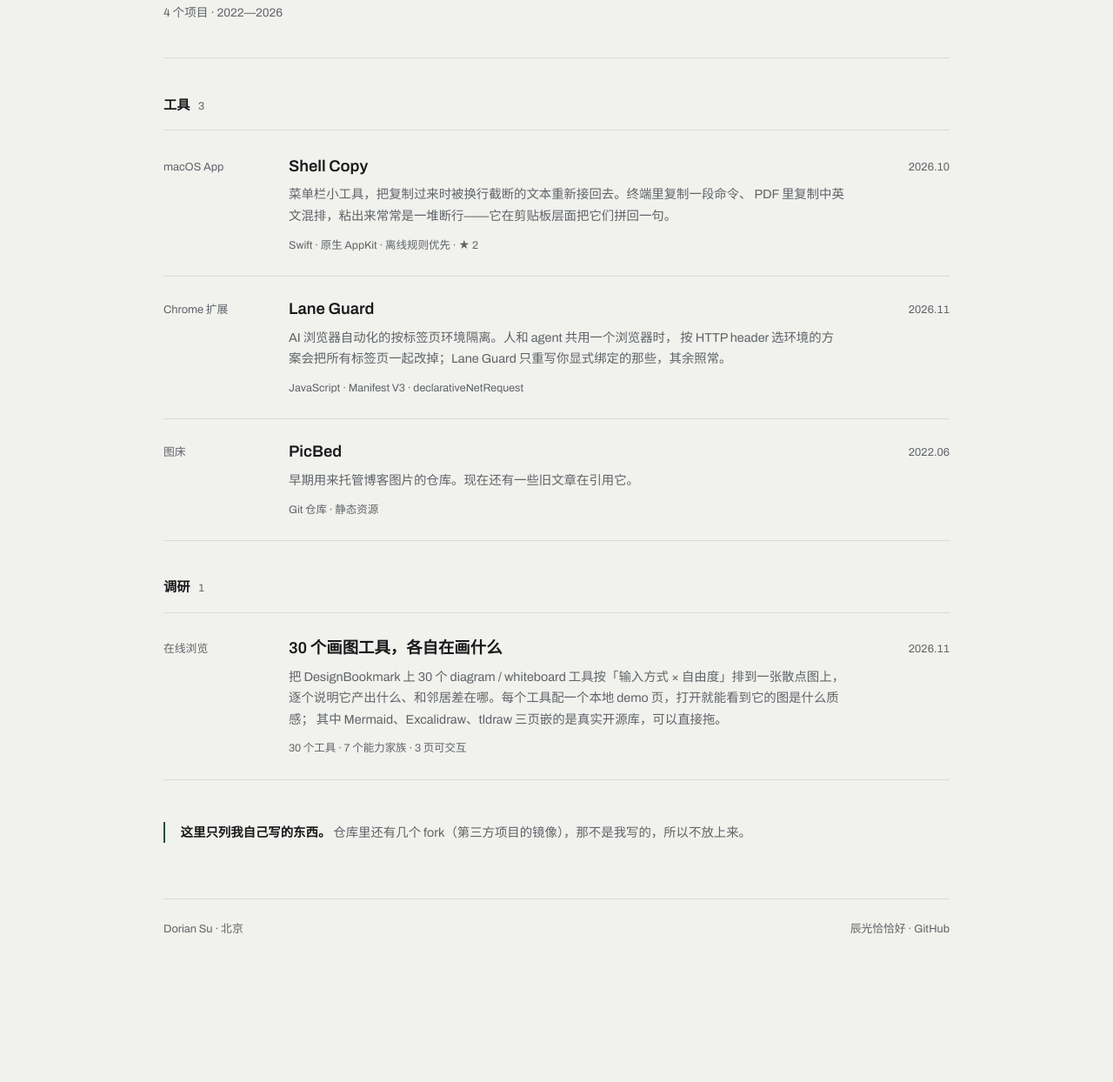
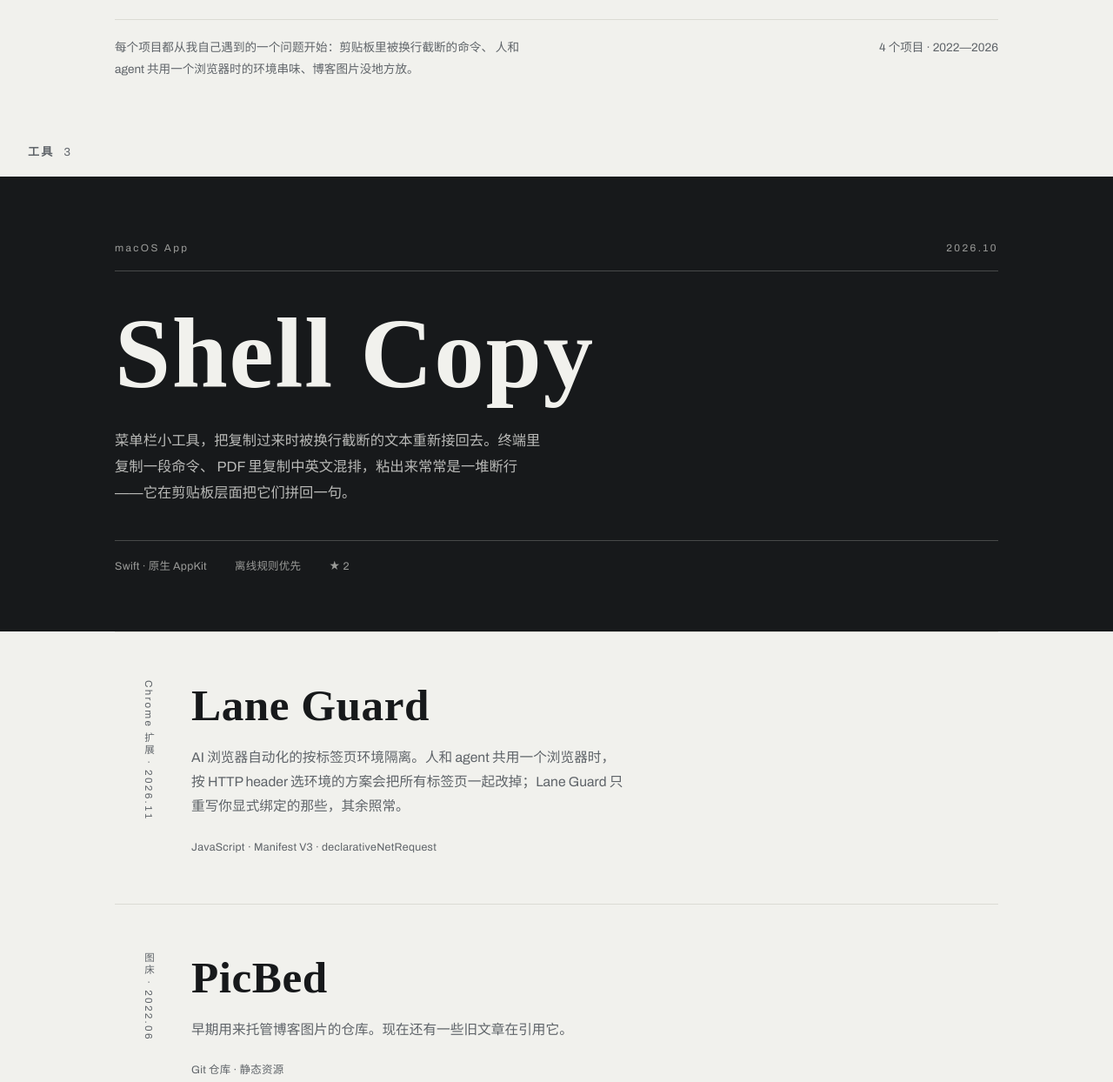
Before and after one commit to doriansu/projects, a plain HTML site: page index.html in a window 1280 px wide. Shown: the part 287-1531 px from the top of the page at 87% size. Before the commit the page ends 1431 px from the top, so only its background shows below. Drawn offline with Linux system fonts and the light colour scheme.

Commit message:
项目页重做：一个高音，其余安静
上一版把博客首页的索引行直接搬过来，但那是为 30 条检索语料设计的密度，
4 个要展示的项目套上去就成了目录，没有主次。

这一版换尺度：刊头一句占满整行，第一个项目整块反色作为全页唯一的高音，
其余项目保持纸面、用竖排的「类型 · 年份」做侧轴。删掉了页尾那句关于 fork 的说明。

Co-Authored-By: Claude Code <noreply@anthropic.com>

```diff
--- a/index.html
+++ b/index.html
@@ -11,9 +11,9 @@
 <meta name="theme-color" content="#f1f1ed" media="(prefers-color-scheme: light)">
 <meta name="theme-color" content="#15181a" media="(prefers-color-scheme: dark)">
 <style>
-  /* 与博客（showyoubug.cn）共用一套纸墨：纸、墨、一个深松绿强调色。
-     无圆角、无投影、无渐变；拉丁字符沿用博客自托管的 Archivo，
-     取不到就退回系统无衬线，不影响阅读。 */
+  /* 与博客同一套材料：纸、墨、一个深松绿。
+     但尺度不同——博客是索引（多、密、小），这里是作品（少、疏、大）。
+     全页只有一个高音：第一个项目整块反色，其余保持安静。 */
 
   @font-face {
     font-family: 'Archivo';
@@ -36,6 +36,7 @@
     --serif: 'Songti SC', 'Source Han Serif SC', 'Noto Serif SC', 'STSong', serif;
     --sans: 'Archivo', -apple-system, BlinkMacSystemFont, 'PingFang SC',
       'Hiragino Sans GB', 'Microsoft YaHei', 'Noto Sans SC', sans-serif;
+    --maxw: 1080px;
   }
 
   @media (prefers-color-scheme: dark) {
@@ -65,10 +66,9 @@
   a { color: inherit; text-decoration: none; }
   a:hover { color: var(--accent); }
 
-  a:focus-visible,
-  button:focus-visible {
+  a:focus-visible {
     outline: 2px solid var(--accent);
-    outline-offset: 3px;
+    outline-offset: 4px;
   }
 
   ::selection { background: var(--accent); color: var(--paper); }
@@ -82,19 +82,18 @@
   }
 
   .wrap {
-    max-width: 960px;
+    max-width: var(--maxw);
     margin: 0 auto;
-    padding: 0 28px;
+    padding: 0 32px;
   }
 
-  /* ---------- 页头：站名 + 出口 ---------- */
+  /* ---------- 页头 ---------- */
   .site-head {
     display: flex;
     align-items: baseline;
     justify-content: space-between;
     gap: 1rem;
     padding: 1.6rem 0 1.2rem;
-    border-bottom: 1px solid var(--rule);
     font-size: .9rem;
   }
 
@@ -103,139 +102,180 @@
   .site-head__nav {
     display: flex;
     flex-wrap: wrap;
-    gap: 1.4rem;
+    gap: 1.5rem;
     color: var(--muted);
   }
 
   .site-head__nav a:hover { color: var(--accent); }
 
-  /* ---------- 刊头 ---------- */
-  .masthead { padding: 4rem 0 2.5rem; border-bottom: 1px solid var(--rule); }
+  /* ---------- 刊头：整页最大的一句 ---------- */
+  .masthead { padding: 5.5rem 0 4.5rem; }
 
   .masthead__title {
     font-family: var(--serif);
     font-weight: 600;
-    font-size: clamp(2.1rem, 5.6vw, 3.4rem);
-    line-height: 1.15;
-    letter-spacing: .02em;
-    margin: 0 0 1.1rem;
+    font-size: clamp(2.6rem, 9.2vw, 6.6rem);
+    line-height: 1.04;
+    letter-spacing: .015em;
+    margin: 0 0 2.6rem;
+    text-wrap: balance;
+  }
+
+  .masthead__foot {
+    display: flex;
+    flex-wrap: wrap;
+    align-items: baseline;
+    justify-content: space-between;
+    gap: 1rem 3rem;
+    padding-top: 1.3rem;
+    border-top: 1px solid var(--rule);
+    font-size: .85rem;
+    color: var(--muted);
   }
 
   .masthead__lede {
-    max-width: 34em;
-    margin: 0 0 .9rem;
-    font-size: clamp(1rem, 2.2vw, 1.1rem);
-    line-height: 1.75;
+    margin: 0;
+    max-width: 36em;
+    line-height: 1.8;
   }
 
   .masthead__count {
     margin: 0;
-    font-size: .85rem;
+    font-variant-numeric: tabular-nums;
+    white-space: nowrap;
+  }
+
+  /* ---------- 分组 ---------- */
+  .group-head {
+    display: flex;
+    align-items: baseline;
+    gap: .7rem;
+    margin: 0;
+    padding-bottom: 1rem;
+    font-size: .82rem;
+    font-weight: 600;
+    letter-spacing: .16em;
+    color: var(--muted);
+  }
+
+  .group-head span {
+    font-weight: 400;
+    letter-spacing: 0;
+    font-variant-numeric: tabular-nums;
+  }
+
+  /* ---------- 作品：左轴标签 + 主体 ---------- */
+  .work {
+    display: grid;
+    grid-template-columns: 3rem minmax(0, 1fr);
+    column-gap: 2.5rem;
+    padding: 3.4rem 0;
+    border-top: 1px solid var(--rule);
+  }
+
+  .work__rail {
+    writing-mode: vertical-rl;
+    font-size: .72rem;
+    letter-spacing: .2em;
+    color: var(--muted);
+    font-variant-numeric: tabular-nums;
+    transition: color .18s ease;
+  }
+
+  .work__title {
+    font-family: var(--serif);
+    font-weight: 600;
+    font-size: clamp(1.8rem, 4.6vw, 3.2rem);
+    line-height: 1.12;
+    letter-spacing: .01em;
+    margin: 0 0 1.1rem;
+    transition: color .18s ease;
+  }
+
+  .work__desc {
+    margin: 0;
+    max-width: 32em;
+    font-size: .98rem;
+    line-height: 1.8;
+    color: var(--muted);
+  }
+
+  .work__meta {
+    margin: 1.4rem 0 0;
+    font-size: .78rem;
+    letter-spacing: .02em;
     color: var(--muted);
     font-variant-numeric: tabular-nums;
   }
 
-  /* ---------- 分组标题 ---------- */
-  .group { padding-top: 2.6rem; }
+  a.work:hover .work__title,
+  a.work:hover .work__rail { color: var(--accent); }
 
-  .group__head {
+  /* ---------- 高音：第一个项目整块反色 ---------- */
+  .showcase {
+    background: var(--ink);
+    color: var(--paper);
+    padding: 4.5rem 0 4rem;
+  }
+
+  .showcase .wrap { display: block; }
+
+  .showcase__eyebrow {
     display: flex;
     align-items: baseline;
-    gap: .6rem;
-    margin: 0 0 .2rem;
-    padding-bottom: .9rem;
-    border-bottom: 1px solid var(--rule);
-    font-size: .95rem;
-    font-weight: 600;
+    justify-content: space-between;
+    gap: 1rem;
+    padding-bottom: 1rem;
+    border-bottom: 1px solid color-mix(in srgb, var(--paper) 22%, transparent);
+    font-size: .74rem;
+    letter-spacing: .2em;
+    color: color-mix(in srgb, var(--paper) 60%, transparent);
   }
 
-  .group__count {
+  .showcase__title {
+    font-family: var(--serif);
+    font-weight: 600;
+    font-size: clamp(2.8rem, 10vw, 7.2rem);
+    line-height: .98;
+    letter-spacing: .015em;
+    margin: 2.4rem 0 1.8rem;
+    transition: color .18s ease;
+  }
+
+  .showcase__desc {
+    margin: 0;
+    max-width: 30em;
+    font-size: 1.02rem;
+    line-height: 1.85;
+    color: color-mix(in srgb, var(--paper) 74%, transparent);
+  }
+
+  .showcase__meta {
+    display: flex;
+    flex-wrap: wrap;
+    gap: .5rem 2rem;
+    margin: 2.4rem 0 0;
+    padding-top: 1.2rem;
+    border-top: 1px solid color-mix(in srgb, var(--paper) 22%, transparent);
     font-size: .78rem;
-    font-weight: 400;
-    color: var(--muted);
+    letter-spacing: .02em;
+    color: color-mix(in srgb, var(--paper) 60%, transparent);
     font-variant-numeric: tabular-nums;
   }
 
-  /* ---------- 项目行 ---------- */
-  .entry { border-bottom: 1px solid var(--rule); }
+  .showcase a:focus-visible { outline-color: currentColor; }
 
-  .entry__link {
-    display: grid;
-    grid-template-columns: 7rem minmax(0, 1fr) 5.5rem;
-    grid-template-areas:
-      'type title date'
-      'type desc date'
-      'type meta date';
-    column-gap: 2rem;
-    padding: 1.5rem 0;
-    transition: background-color .15s ease;
+  a.showcase__link:hover .showcase__title { color: #79bfa0; }
+
+  @media (prefers-color-scheme: dark) {
+    .showcase { background: #e7e8e4; color: #15181a; }
+    .showcase__desc { color: color-mix(in srgb, #15181a 76%, transparent); }
+    .showcase__eyebrow,
+    .showcase__meta { color: color-mix(in srgb, #15181a 58%, transparent); }
+    .showcase__eyebrow,
+    .showcase__meta { border-color: color-mix(in srgb, #15181a 20%, transparent); }
+    a.showcase__link:hover .showcase__title { color: #1f4d3d; }
   }
-
-  .entry__link:hover { background-color: color-mix(in srgb, var(--ink) 3%, transparent); }
-
-  .entry__type {
-    grid-area: type;
-    font-size: .8rem;
-    color: var(--muted);
-    padding-top: .25rem;
-    transition: color .15s ease;
-  }
-
-  .entry__title {
-    grid-area: title;
-    margin: 0;
-    font-size: 1.15rem;
-    font-weight: 600;
-    line-height: 1.45;
-    transition: color .15s ease;
-  }
-
-  .entry__desc {
-    grid-area: desc;
-    margin: .45rem 0 0;
-    max-width: 46em;
-    font-size: .9rem;
-    line-height: 1.7;
-    color: var(--muted);
-    display: -webkit-box;
-    -webkit-box-orient: vertical;
-    -webkit-line-clamp: 3;
-    overflow: hidden;
-  }
-
-  .entry__meta {
-    grid-area: meta;
-    margin: .7rem 0 0;
-    font-size: .78rem;
-    color: var(--muted);
-    font-variant-numeric: tabular-nums;
-  }
-
-  .entry__date {
-    grid-area: date;
-    justify-self: end;
-    align-self: start;
-    padding-top: .25rem;
-    font-size: .8rem;
-    color: var(--muted);
-    font-variant-numeric: tabular-nums;
-    white-space: nowrap;
-  }
-
-  .entry__link:hover .entry__title,
-  .entry__link:hover .entry__type { color: var(--accent); }
-
-  /* ---------- 说明 ---------- */
-  .note {
-    margin: 3rem 0 0;
-    padding-left: 1.1rem;
-    border-left: 2px solid var(--accent);
-    font-size: .9rem;
-    line-height: 1.7;
-    color: var(--muted);
-  }
-
-  .note b { color: var(--ink); font-weight: 600; }
 
   /* ---------- 页脚 ---------- */
   .site-foot {
@@ -243,8 +283,8 @@
     flex-wrap: wrap;
     justify-content: space-between;
     gap: .6rem 1.5rem;
-    margin-top: 4rem;
-    padding: 1.5rem 0 4rem;
+    margin-top: 5rem;
+    padding: 1.6rem 0 5rem;
     border-top: 1px solid var(--rule);
     font-size: .8rem;
     color: var(--muted);
@@ -258,33 +298,38 @@
 
     .site-head { padding: 1.2rem 0 1rem; }
 
-    .masthead { padding: 2.6rem 0 1.8rem; }
+    .masthead { padding: 3rem 0 2.6rem; }
 
-    .entry__link {
-      grid-template-columns: minmax(0, 1fr) auto;
-      grid-template-areas:
-        'type date'
-        'title title'
-        'desc desc'
-        'meta meta';
-      row-gap: .25rem;
-      column-gap: 1rem;
-      padding: 1.2rem 0;
+    .masthead__title { margin-bottom: 1.6rem; }
+
+    .masthead__foot { flex-direction: column; gap: .5rem; }
+
+    .work {
+      grid-template-columns: minmax(0, 1fr);
+      row-gap: .9rem;
+      padding: 2.4rem 0;
     }
 
-    .entry__type,
-    .entry__date { padding-top: 0; }
+    .work__rail {
+      writing-mode: horizontal-tb;
+      letter-spacing: .12em;
+    }
 
-    .entry__title { margin-top: .2rem; font-size: 1.05rem; }
+    .work__title { margin-bottom: .8rem; }
 
-    .entry__desc { -webkit-line-clamp: 4; }
+    .showcase { padding: 3rem 0 2.6rem; }
+
+    .showcase__title { margin: 1.8rem 0 1.4rem; }
+
+    .showcase__desc { font-size: .98rem; }
+
+    .site-foot { margin-top: 3rem; padding-bottom: 3.5rem; }
   }
 </style>
 </head>
 <body>
 
 <div class="wrap">
-
   <header class="site-head">
     <a class="site-head__brand" href="https://showyoubug.cn/">Dorian Su</a>
     <nav class="site-head__nav" aria-label="站外链接">
@@ -296,77 +341,78 @@
 
   <div class="masthead">
     <h1 class="masthead__title">自己先用起来的东西</h1>
+    <div class="masthead__foot">
       <p class="masthead__lede">
         每个项目都从我自己遇到的一个问题开始：剪贴板里被换行截断的命令、
         人和 agent 共用一个浏览器时的环境串味、博客图片没地方放。
       </p>
       <p class="masthead__count">4 个项目 · 2022—2026</p>
     </div>
+  </div>
+</div>
 
-<section class="group" aria-labelledby="group-tools">
-  <h2 class="group__head" id="group-tools">工具<span class="group__count">3</span></h2>
+<p class="group-head wrap" aria-hidden="true">工具 <span>3</span></p>
 
-  <article class="entry">
-    <a class="entry__link" href="https://github.com/doriansu/shell-copy">
-      <span class="entry__type">macOS App</span>
-      <h3 class="entry__title">Shell Copy</h3>
-      <p class="entry__desc">
+<section class="showcase" aria-labelledby="work-shell-copy">
+  <div class="wrap">
+    <a class="showcase__link" href="https://github.com/doriansu/shell-copy">
+      <div class="showcase__eyebrow">
+        <span>macOS App</span>
+        <span>2026.10</span>
+      </div>
+      <h2 class="showcase__title" id="work-shell-copy">Shell Copy</h2>
+      <p class="showcase__desc">
         菜单栏小工具，把复制过来时被换行截断的文本重新接回去。终端里复制一段命令、
         PDF 里复制中英文混排，粘出来常常是一堆断行——它在剪贴板层面把它们拼回一句。
       </p>
-      <p class="entry__meta">Swift · 原生 AppKit · 离线规则优先 · ★ 2</p>
-      <time class="entry__date" datetime="2026-10">2026.10</time>
+      <p class="showcase__meta">
+        <span>Swift · 原生 AppKit</span>
+        <span>离线规则优先</span>
+        <span>★ 2</span>
+      </p>
     </a>
-  </article>
+  </div>
+</section>
 
-  <article class="entry">
-    <a class="entry__link" href="https://github.com/doriansu/lane-guard">
-      <span class="entry__type">Chrome 扩展</span>
-      <h3 class="entry__title">Lane Guard</h3>
-      <p class="entry__desc">
+<div class="wrap">
+
+  <a class="work" href="https://github.com/doriansu/lane-guard">
+    <span class="work__rail">Chrome 扩展 · 2026.11</span>
+    <div>
+      <h2 class="work__title">Lane Guard</h2>
+      <p class="work__desc">
         AI 浏览器自动化的按标签页环境隔离。人和 agent 共用一个浏览器时，
         按 HTTP header 选环境的方案会把所有标签页一起改掉；Lane Guard 只重写你显式绑定的那些，其余照常。
       </p>
-      <p class="entry__meta">JavaScript · Manifest V3 · declarativeNetRequest</p>
-      <time class="entry__date" datetime="2026-11">2026.11</time>
+      <p class="work__meta">JavaScript · Manifest V3 · declarativeNetRequest</p>
+    </div>
   </a>
-  </article>
 
-  <article class="entry">
-    <a class="entry__link" href="https://github.com/doriansu/PicBed">
-      <span class="entry__type">图床</span>
-      <h3 class="entry__title">PicBed</h3>
-      <p class="entry__desc">
+  <a class="work" href="https://github.com/doriansu/PicBed">
+    <span class="work__rail">图床 · 2022.06</span>
+    <div>
+      <h2 class="work__title">PicBed</h2>
+      <p class="work__desc">
         早期用来托管博客图片的仓库。现在还有一些旧文章在引用它。
       </p>
-      <p class="entry__meta">Git 仓库 · 静态资源</p>
-      <time class="entry__date" datetime="2022-06">2022.06</time>
+      <p class="work__meta">Git 仓库 · 静态资源</p>
+    </div>
   </a>
-  </article>
-</section>
 
-<section class="group" aria-labelledby="group-research">
-  <h2 class="group__head" id="group-research">调研<span class="group__count">1</span></h2>
+  <p class="group-head" style="margin-top:4.5rem" aria-hidden="true">调研 <span>1</span></p>
 
-  <article class="entry">
-    <a class="entry__link" href="https://showyoubug.cn/diagrams/">
-      <span class="entry__type">在线浏览</span>
-      <h3 class="entry__title">30 个画图工具，各自在画什么</h3>
-      <p class="entry__desc">
+  <a class="work" href="https://showyoubug.cn/diagrams/">
+    <span class="work__rail">在线浏览 · 2026.11</span>
+    <div>
+      <h2 class="work__title">30 个画图工具，<br>各自在画什么</h2>
+      <p class="work__desc">
         把 DesignBookmark 上 30 个 diagram / whiteboard 工具按「输入方式 × 自由度」排到一张散点图上，
         逐个说明它产出什么、和邻居差在哪。每个工具配一个本地 demo 页，打开就能看到它的图是什么质感；
         其中 Mermaid、Excalidraw、tldraw 三页嵌的是真实开源库，可以直接拖。
       </p>
-      <p class="entry__meta">30 个工具 · 7 个能力家族 · 3 页可交互</p>
-      <time class="entry__date" datetime="2026-11">2026.11</time>
+      <p class="work__meta">30 个工具 · 7 个能力家族 · 3 页可交互</p>
+    </div>
   </a>
-  </article>
-</section>
-
-<p class="note">
-  <b>这里只列我自己写的东西。</b>
-  仓库里还有几个 fork（第三方项目的镜像），那不是我写的，所以不放上来。
-</p>
 
   <footer class="site-foot">
     <span>Dorian Su · 北京</span>
```
Lines whose indentation alone changed are shown as unchanged.
